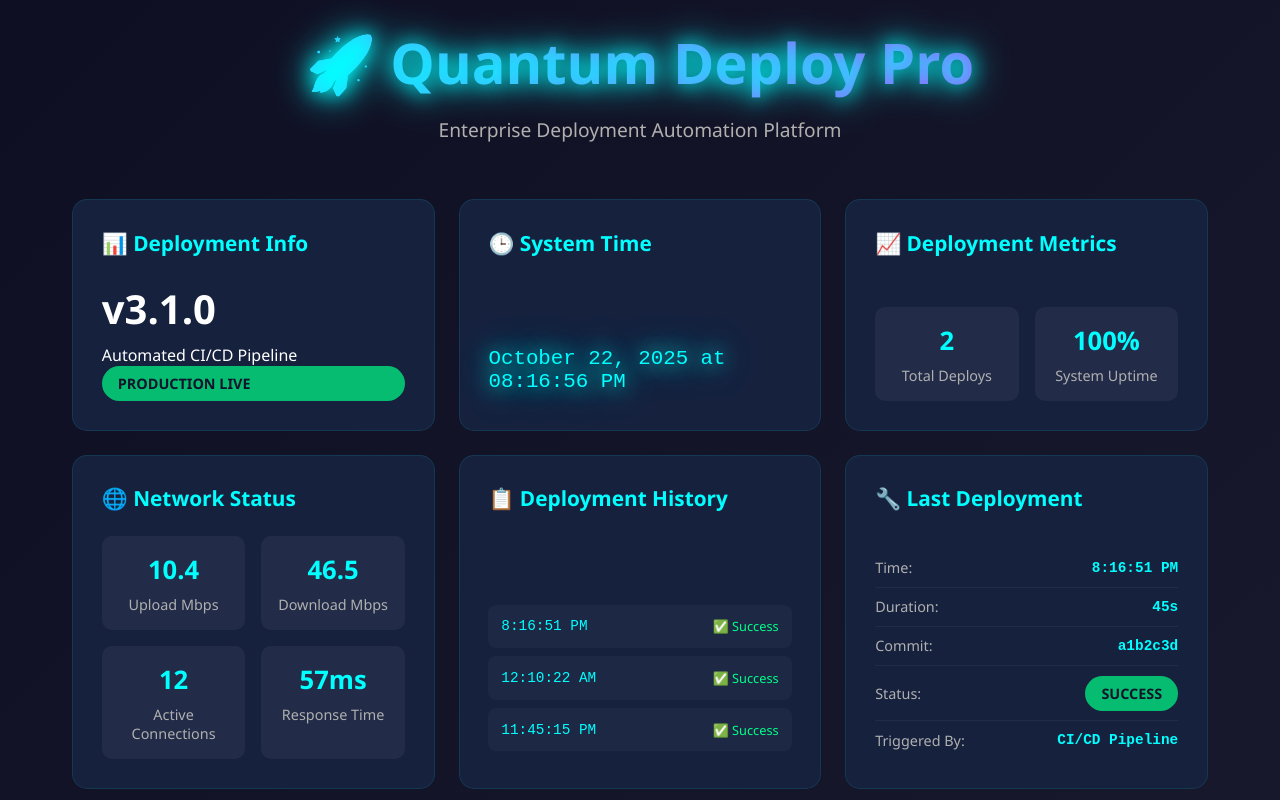
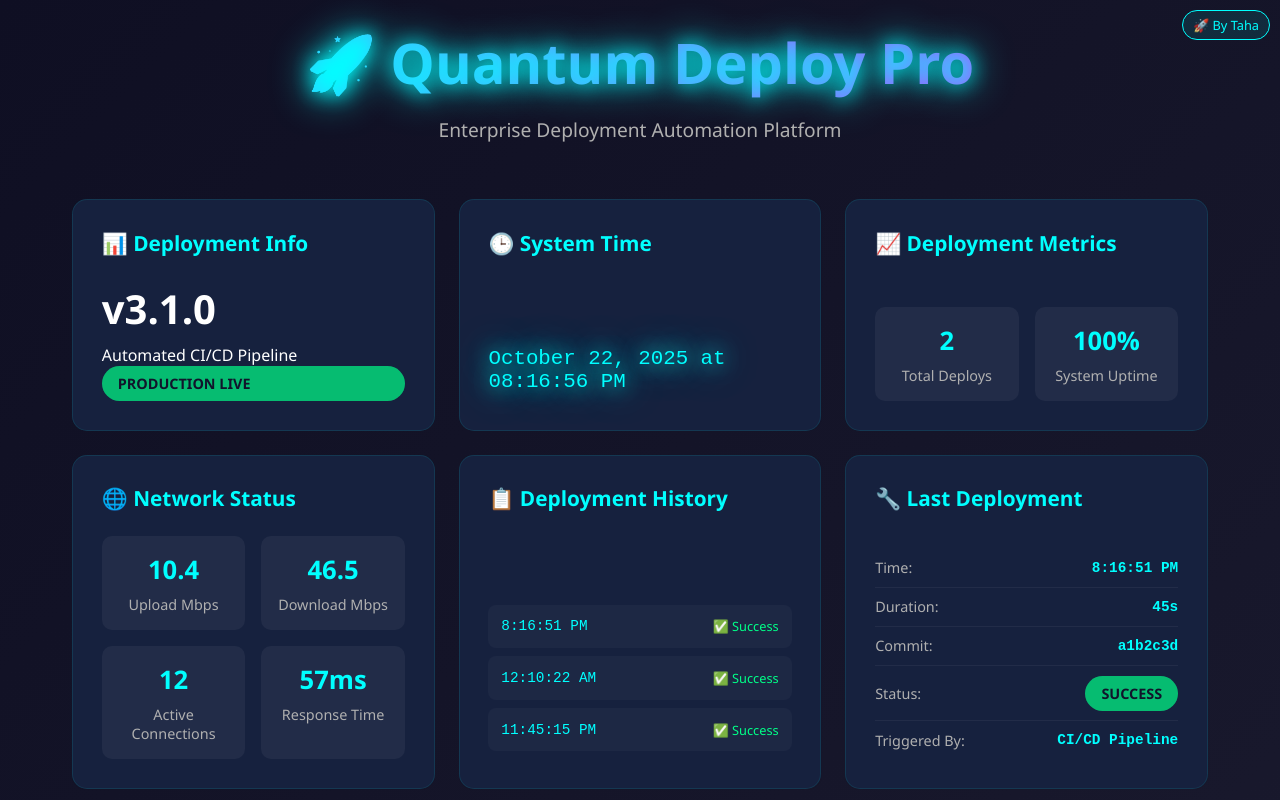
Before and after one commit to Taha-Dev-ops/deployment-project, a plain HTML site: page app/index.html in a window 1280 px wide. Shown: the top 800 px of the page. Drawn offline with Linux system fonts and the light colour scheme.

Commit message:
add: taha corner badge

```diff
--- a/app/index.html
+++ b/app/index.html
@@ -16,6 +16,7 @@
             font-family: 'Segoe UI', Tahoma, Geneva, Verdana, sans-serif;
             background: linear-gradient(135deg, var(--bg-primary), var(--bg-secondary));
             color: var(--text-primary); min-height: 100vh; overflow-x: hidden;
+            position: relative;
         }
         .container { max-width: 1200px; margin: 0 auto; padding: 2rem; }
         .header { text-align: center; margin-bottom: 3rem; position: relative; }
@@ -74,6 +75,21 @@
         .stat-label { font-size: 0.8rem; color: var(--text-secondary); }
         .progress-bar { width: 100%; height: 8px; background: rgba(255, 255, 255, 0.1); border-radius: 8px; margin-top: 8px; overflow: hidden; }
         .progress-fill { height: 100%; background: linear-gradient(90deg, var(--accent), #ff00ff); border-radius: 8px; transition: width 0.5s ease; }
+
+        /* TAHA CORNER */
+        .taha-corner {
+            position: fixed;
+            top: 10px;
+            right: 10px;
+            background: rgba(0, 255, 255, 0.1);
+            padding: 5px 10px;
+            border-radius: 15px;
+            font-size: 0.8rem;
+            color: var(--accent);
+            border: 1px solid var(--accent);
+            z-index: 1000;
+        }
+
         .footer { text-align: center; margin-top: 3rem; padding-top: 2rem; border-top: 1px solid rgba(255, 255, 255, 0.1); color: var(--text-secondary); }
         @keyframes pulse { 0%, 100% { opacity: 1; } 50% { opacity: 0.7; } }
         @keyframes float { 0%, 100% { transform: translateY(0px); } 50% { transform: translateY(-10px); } }
@@ -86,6 +102,9 @@
     </style>
 </head>
 <body>
+    <!-- TAHA CORNER -->
+    <div class="taha-corner">🚀 By Taha</div>
+
     <div class="container">
         <div class="header floating">
             <h1>🚀 Quantum Deploy Pro</h1>
@@ -222,7 +241,7 @@
         </div>
 
         <div class="footer">
-            <p>🚀 Quantum Deploy Pro | Enterprise Edition TEST 2025</p>
+            <p>🚀 Quantum Deploy Pro | Enterprise Edition 2025</p>
         </div>
     </div>
 
```
